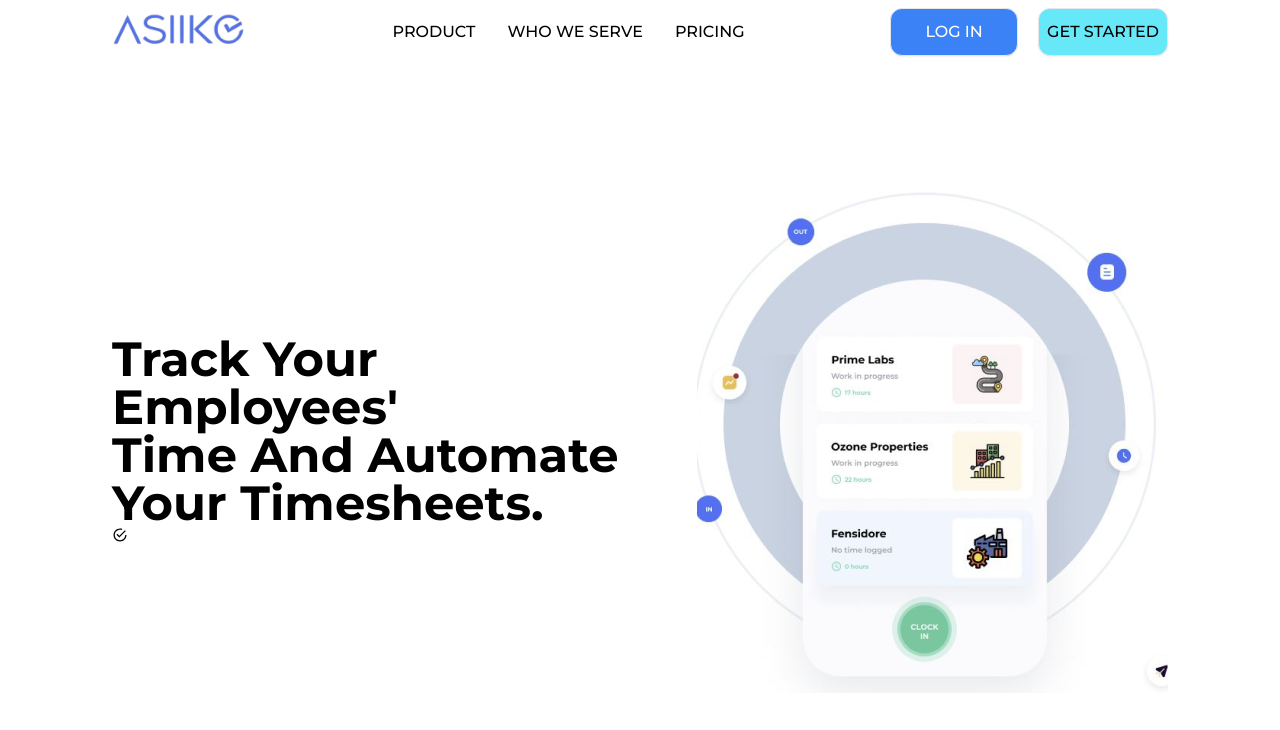
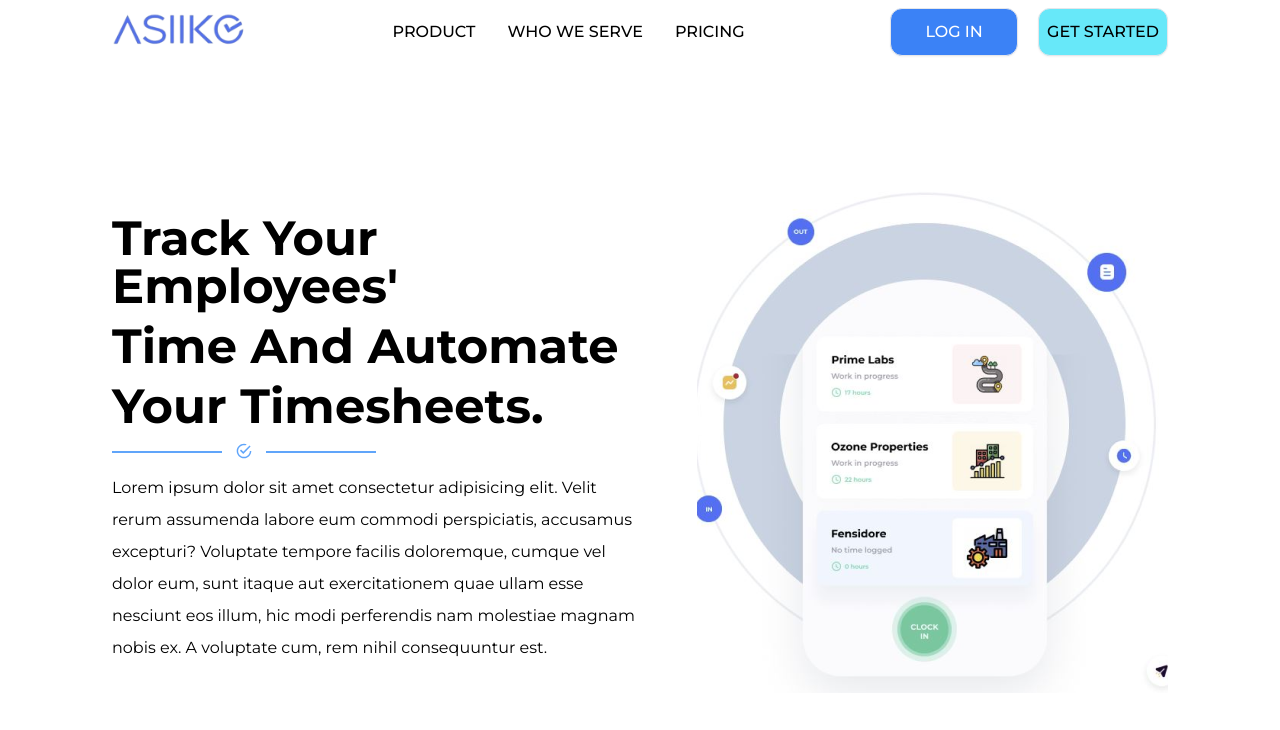
Before and after one commit to sazzy-josh/ASIIKO, a React (Vite) app: page / in a window 1280 px wide. Shown: the top 730 px of the page. Built offline with nearby package versions, Linux system fonts and the light colour scheme.

Commit message:
feat : modified home page

```diff
--- a/src/Pages/Home.jsx
+++ b/src/Pages/Home.jsx
@@ -7,19 +7,21 @@ const Home = () => {
     return (
     <BaseLayout>
       {/* HOME SECTION */}
-      <div className='flex flex-col lg:items-center  lg:justify-between lg:flex lg:flex-row max-h-[calc(100vh_-_51px)] w-full'>
+      <div className='flex flex-col lg:items-center lg:justify-between lg:flex lg:flex-row max-h-[calc(100vh_-_51px)] w-full'>
         {/* HOMEPAGE TEXT CONTENT */}
-        <div className='w-full lg:w-1/2 min-h-screen lg:h-full flex flex-col justify-center'>
+        <div className='w-full lg:w-1/2 gap-y-3 min-h-screen lg:h-full flex flex-col justify-center'>
 
-          <div className='   flex flex-col font-bold text-2xl lg:text-5xl'>
+          <div className='   flex flex-col font-bold text-2xl lg:text-5xl gap-y-3'>
            <p>Track Your Employees'</p>
            <p>Time And Automate</p>
            <p>Your Timesheets.</p>
           </div>
 
-          <div className='before:w-10 before:h-10 before:bg-slate-900'>
-            <IoMdCheckmarkCircleOutline/>
+          <div className='relative w-2/4 flex justify-center after:w-5/12 after:bg-blue-400 after:absolute after:h-0.5 after:top-1/2 after:right-0  before:w-5/12 before:bg-blue-400 before:absolute before:h-0.5 before:top-1/2 before:left-0 '>
+            <IoMdCheckmarkCircleOutline className='text-lg text-blue-400'/>
           </div>
+
+          <p className='leading-loose'>Lorem ipsum dolor sit amet consectetur adipisicing elit. Velit rerum assumenda labore eum commodi perspiciatis, accusamus excepturi? Voluptate tempore facilis doloremque, cumque vel dolor eum, sunt itaque aut exercitationem quae ullam esse nesciunt eos illum, hic modi perferendis nam molestiae magnam nobis ex. A voluptate cum, rem nihil consequuntur est.</p>
 
         </div>
 
```
